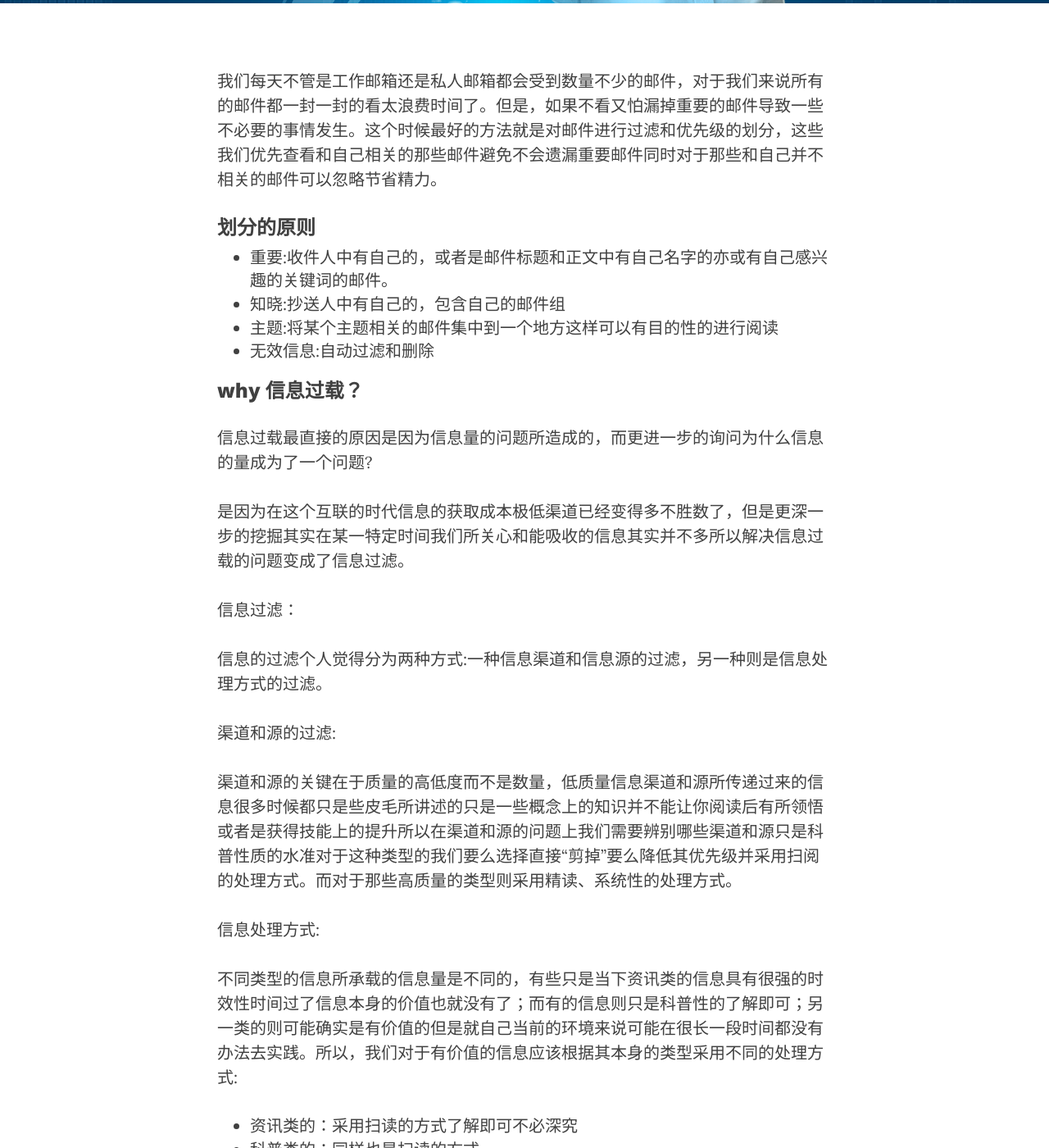
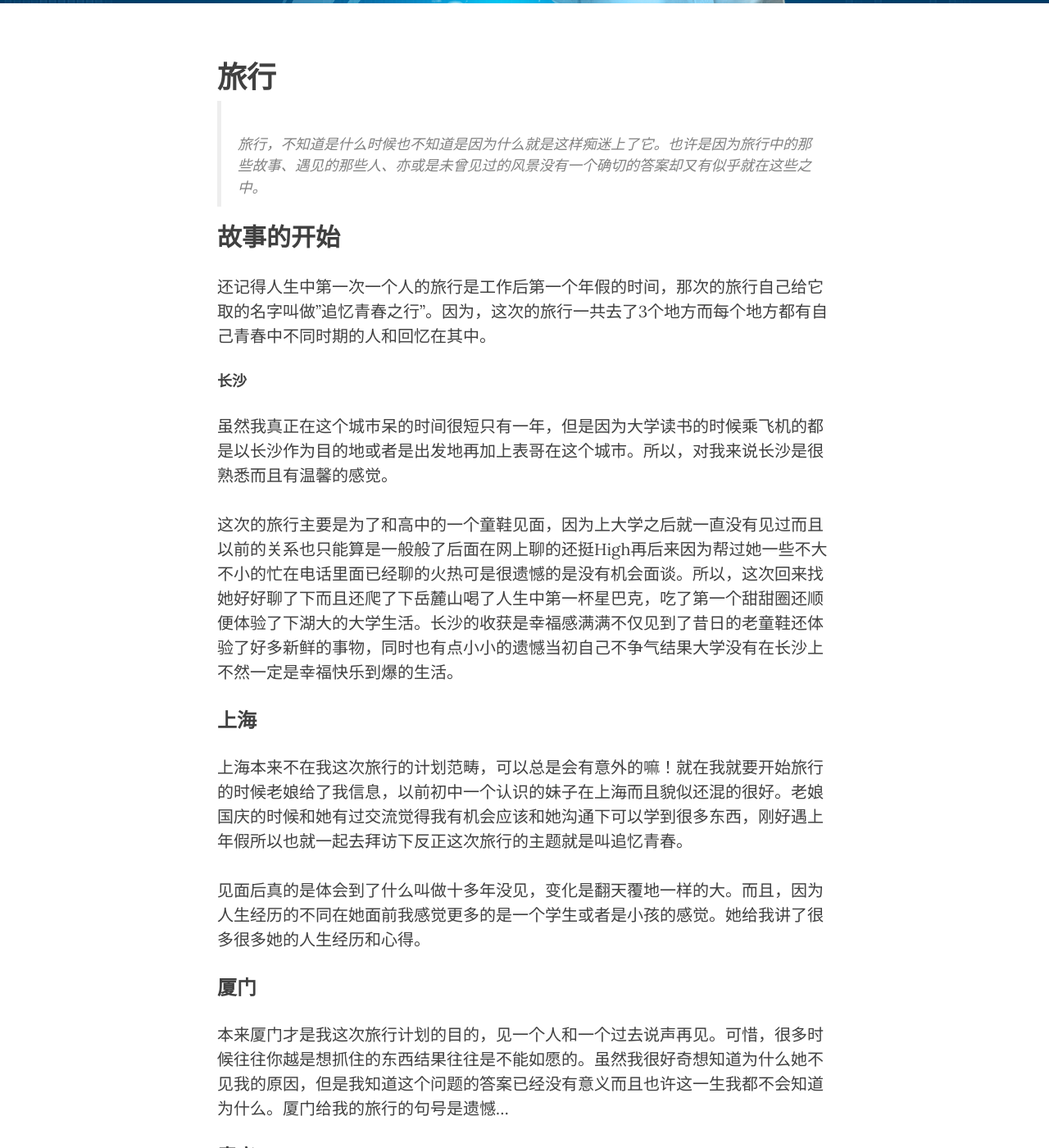
Before and after one commit to lovejwj2004/jekyll, a Jekyll site: the page built from _posts/2015-09-03-Travel.markdown, in a window 1280 px wide and 1400 px high, scrolled down 472 px. Shown: the whole window at 82% size. Built offline with Jekyll 4.4.1, drawn with Linux system fonts in a browser that asks for light colours; nearby versions of some CDN libraries; some of the changed text lies outside the part shown.

Commit message:
modify: try to fix issue

```diff
--- a/_posts/2015-09-03-Travel.markdown
+++ b/_posts/2015-09-03-Travel.markdown
@@ -7,45 +7,48 @@ author:     "chne"
 header-img: "img/post-workflow-title.png"
 ---
 
-我们每天不管是工作邮箱还是私人邮箱都会受到数量不少的邮件，对于我们来说所有的邮件都一封一封的看太浪费时间了。但是，如果不看又怕漏掉重要的邮件导致一些不必要的事情发生。这个时候最好的方法就是对邮件进行过滤和优先级的划分，这些我们优先查看和自己相关的那些邮件避免不会遗漏重要邮件同时对于那些和自己并不相关的邮件可以忽略节省精力。
+#旅行
+
+>  旅行，不知道是什么时候也不知道是因为什么就是这样痴迷上了它。也许是因为旅行中的那些故事、遇见的那些人、亦或是未曾见过的风景没有一个确切的答案却又有似乎就在这些之中。
+
+## 故事的开始
+
+还记得人生中第一次一个人的旅行是工作后第一个年假的时间，那次的旅行自己给它取的名字叫做"追忆青春之行"。因为，这次的旅行一共去了3个地方而每个地方都有自己青春中不同时期的人和回忆在其中。
+
+#### 长沙
+虽然我真正在这个城市呆的时间很短只有一年，但是因为大学读书的时候乘飞机的都是以长沙作为目的地或者是出发地再加上表哥在这个城市。所以，对我来说长沙是很熟悉而且有温馨的感觉。
+
+这次的旅行主要是为了和高中的一个童鞋见面，因为上大学之后就一直没有见过而且以前的关系也只能算是一般般了后面在网上聊的还挺High再后来因为帮过她一些不大不小的忙在电话里面已经聊的火热可是很遗憾的是没有机会面谈。所以，这次回来找她好好聊了下而且还爬了下岳麓山喝了人生中第一杯星巴克，吃了第一个甜甜圈还顺便体验了下湖大的大学生活。长沙的收获是幸福感满满不仅见到了昔日的老童鞋还体验了好多新鲜的事物，同时也有点小小的遗憾当初自己不争气结果大学没有在长沙上不然一定是幸福快乐到爆的生活。
+
+### 上海
+上海本来不在我这次旅行的计划范畴，可以总是会有意外的嘛！就在我就要开始旅行的时候老娘给了我信息，以前初中一个认识的妹子在上海而且貌似还混的很好。老娘国庆的时候和她有过交流觉得我有机会应该和她沟通下可以学到很多东西，刚好遇上年假所以也就一起去拜访下反正这次旅行的主题就是叫追忆青春。
+
+见面后真的是体会到了什么叫做十多年没见，变化是翻天覆地一样的大。而且，因为人生经历的不同在她面前我感觉更多的是一个学生或者是小孩的感觉。她给我讲了很多很多她的人生经历和心得。
 
 
-<h3>划分的原则</h3>
+### 厦门
+本来厦门才是我这次旅行计划的目的，见一个人和一个过去说声再见。可惜，很多时候往往你越是想抓住的东西结果往往是不能如愿的。虽然我很好奇想知道为什么她不见我的原因，但是我知道这个问题的答案已经没有意义而且也许这一生我都不会知道为什么。厦门给我的旅行的句号是遗憾...
 
-+ 重要:收件人中有自己的，或者是邮件标题和正文中有自己名字的亦或有自己感兴趣的关键词的邮件。
-+ 知晓:抄送人中有自己的，包含自己的邮件组
-+ 主题:将某个主题相关的邮件集中到一个地方这样可以有目的性的进行阅读
-+ 无效信息:自动过滤和删除
+### 意义
+这次旅行的意义就是去过去的一些地方，见一些老朋友结局不管好也罢坏也罢只要这次的旅行是在这个主题下进行。
 
 
-<h3>why 信息过载？</h3>
+## 彩云之南
+四月的初春彩云之南，这次的旅行确是因为生活的不如意我急切的希望自己能够找一个地方去放空自己让自己忘掉那些不愉快的事情。
 
-信息过载最直接的原因是因为信息量的问题所造成的，而更进一步的询问为什么信息的量成为了一个问题?
+结果，这次的旅行有了不一样的收获遇到一个善良的妹子缔结了一个搞笑的故事也遇见一个原生态的沙溪体验到真正的旅行之美。当然，这次的旅行还是有遗憾特意而去却又错过的泼水节。总之这次的旅行让我开始反省和思考旅行的意义。
 
-是因为在这个互联的时代信息的获取成本极低渠道已经变得多不胜数了，但是更深一步的挖掘其实在某一特定时间我们所关心和能吸收的信息其实并不多所以解决信息过载的问题变成了信息过滤。
+## 意外之泰
+有了前面两次的旅行再加上自己希望能够出去看看，所以这次的旅行选择了出国在有限的可选择范围之内本来选择的是去尼泊尔。结果，因为各种各样的意外去的是泰国不过也还不错躲过了尼泊尔的大地震。因为，第一次出国所以自己也是很紧张再加上语言也不是很好所以，在旅行的过程中还是有不少困难和尴尬的场面。不过，这次在指定计划的时候我学会了科学的思考分析出自己旅行的核心目的进而安排自己的行程。
 
-信息过滤：
+但是，还是存在不少的问题。比如语言、交通方式和旅行项目的安排上还是没有做到够用的程度很多时候还是出现了第一天晚上查第二天的行程的问题，而且没有考虑到入境和出境的选择等等。这次的旅行带给我很多深刻的反思，也让自己开始直面自己最本质的问题没有一颗Open的心和积极交流的态度。这次的旅行已经找到旅行的意义那就是去不同的地方交不同的朋友一起体验异国的情怀。
 
-信息的过滤个人觉得分为两种方式:一种信息渠道和信息源的过滤，另一种则是信息处理方式的过滤。
+## 下一站
+经历了这些已经成行之后，我开始思考自己的下一次旅行我应该去哪里？又应该以怎么样的方式去体验？
 
-渠道和源的过滤:
-
-渠道和源的关键在于质量的高低度而不是数量，低质量信息渠道和源所传递过来的信息很多时候都只是些皮毛所讲述的只是一些概念上的知识并不能让你阅读后有所领悟或者是获得技能上的提升所以在渠道和源的问题上我们需要辨别哪些渠道和源只是科普性质的水准对于这种类型的我们要么选择直接“剪掉”要么降低其优先级并采用扫阅的处理方式。而对于那些高质量的类型则采用精读、系统性的处理方式。
-
-信息处理方式:
-
-不同类型的信息所承载的信息量是不同的，有些只是当下资讯类的信息具有很强的时效性时间过了信息本身的价值也就没有了；而有的信息则只是科普性的了解即可；另一类的则可能确实是有价值的但是就自己当前的环境来说可能在很长一段时间都没有办法去实践。所以，我们对于有价值的信息应该根据其本身的类型采用不同的处理方式:
-+ 资讯类的：采用扫读的方式了解即可不必深究
-+ 科普类的：同样也是扫读的方式
-+ 专业性较强非急迫需求的：分类存放处理方法,暂时的保存起来并且分门别类方便下次有需要的时候进行参阅
-+ 专业性强且急迫的需求：分类保存且用相对连续的时间专门进行阅读和处理
-
-以上的这几点还可以根据分为零碎时间和专门时间类型在不同的场景下进行处理:
-
-零碎时间:
-	资讯类+科普类
-专门时间:
-	专业性
+地点其次，最重要的是能够在这个过程中交到新朋友一起去探索新环境这才是旅行最重要的一点。所以，下次的旅行如果我还是一个人我会继续选择国际亲年旅馆，但是更重要的是我要去尝试和他们交流成为短暂的朋友去体会叫朋友一起玩的体验。当然，另外的一种旅游方式就是在旅行的地方有认识的朋友在他们的带领下一起体验他们平常的生活也是一种不错的生活体验。有的时候旅行不就是为了体验不同的生活方式？
 
 
-PS:其实上面的这些分类其实都是基于在信息进行了最基础的信息辨别之后才进行的,所以我们在信息的处理上还是有一个最原始的信息加工过程即信息类型的甄别。这个时间我们即可以利用零碎时间也可以每天固定一个专门的时间范围来进行。
+很多时候我们总是在纠结去哪里？似乎每个地方都有我们想去的理由，但是我们的空闲时间却是有限的或者有的地方吸引我们的是一种体验在我们目前的这个阶段这种体验成本太高或者是根本无法承担我们需要学会短暂的放下学会理性，转为我们奋斗的动力。我们可以现在不去，但是我们还是可以继续的喜欢阅读游记查找资料为了是当我们满足条件的时候能够真的说走就走而不是在旅行途中一次又一次的规划自己明天的行程。当然，有的时候旅行突然有变化是可以理解的，但是我说的是明明知道自己要做的就是这件事情却一直不准备等到自己不得不去做的时候再匆匆忙忙开干，结果当然是不会让人满意的。
+
+下一站，我希望自己满意，我希望能有一个朋友和我一起去探索新的目的地！
```
